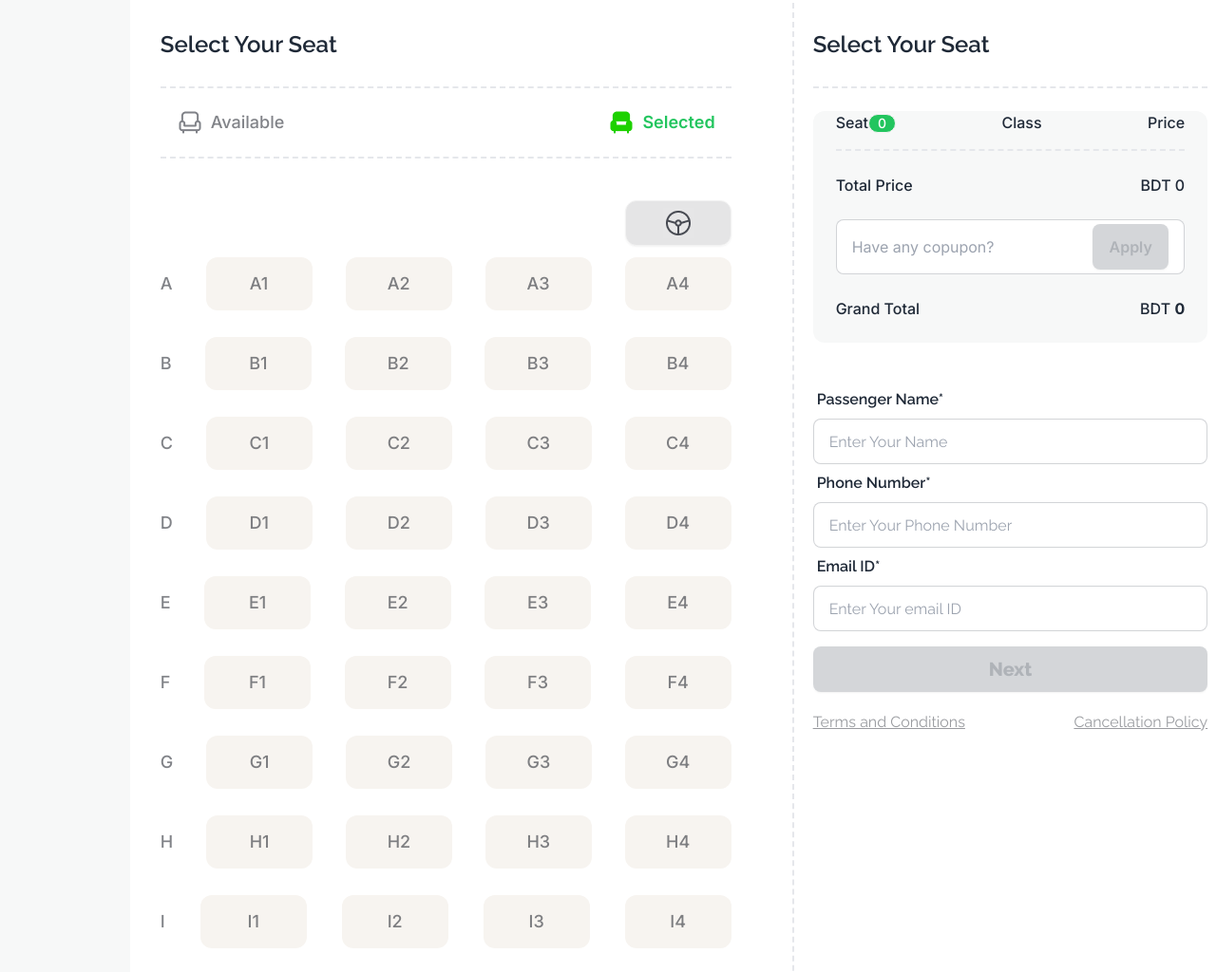
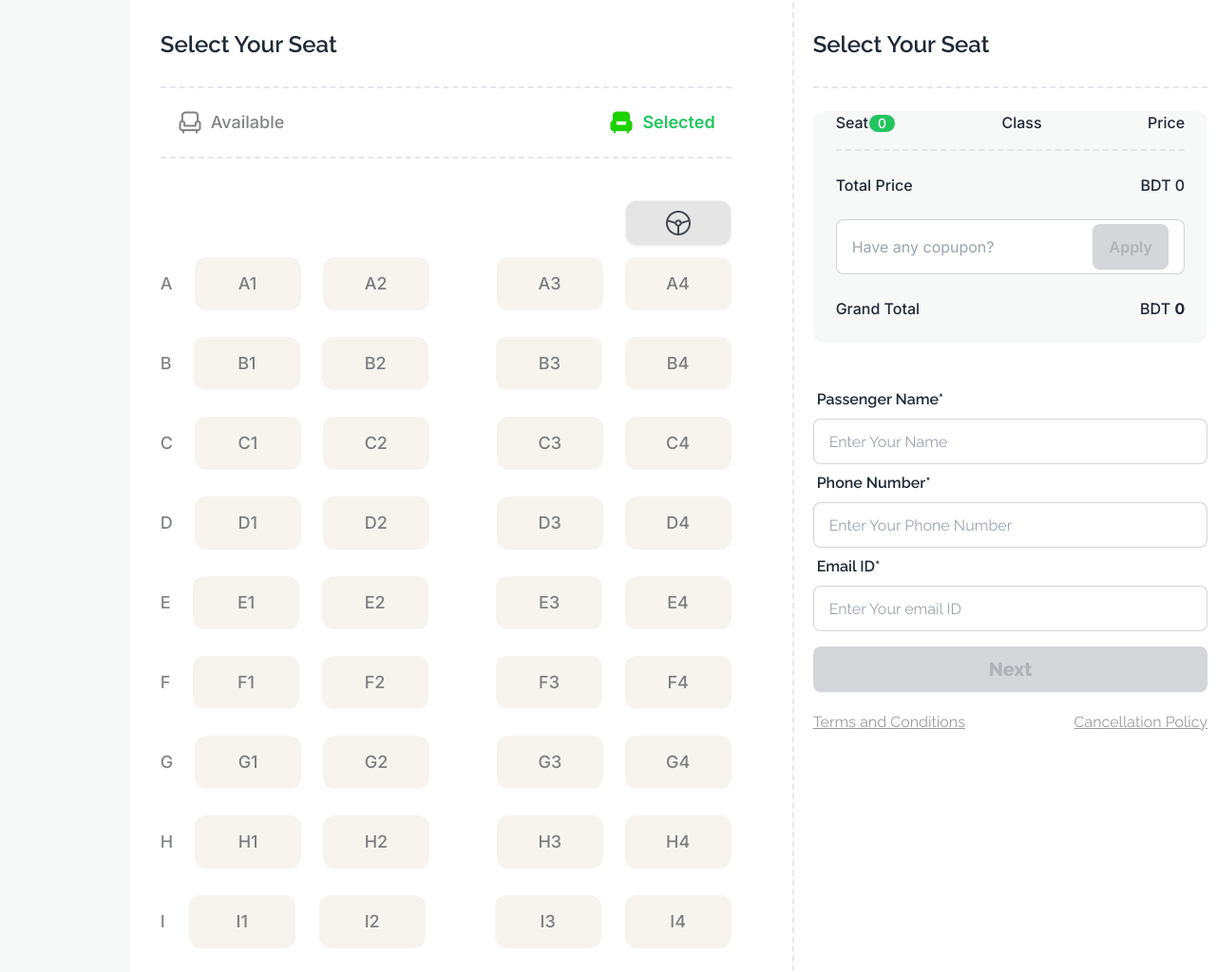
Before and after one commit to SubhaeSadeek/Br8A5-smart-ticketing, a plain HTML site: page index.html in a window 1280 px wide. Shown: the part 2051-3075 px from the top of the page at 95% size. Drawn offline with nearby package versions, Linux system fonts and the light colour scheme.

Commit message:
projet is finshed and ready for submitting alhamdulillah

```diff
--- a/index.html
+++ b/index.html
@@ -209,71 +209,71 @@
                 <p>A</p>
 
                 <button id="a1" class=" btn-seat w-28 h-14 border-none seat bg-[#F7f4F0] rounded-xl">A1</button>
-                <button id="a2" class=" btn-seat w-28 h-14 border-none seat bg-[#F7f4F0] rounded-xl">A2</button>
-                <button id="a3" class=" btn-seat w-28 h-14 border-none seat bg-[#F7f4F0] rounded-xl">A3</button>
+                <button id="a2" class=" btn-seat w-28 h-14 border-none seat bg-[#F7f4F0] rounded-xl mr-6">A2</button>
+                <button id="a3" class=" btn-seat w-28 h-14 border-none seat bg-[#F7f4F0] rounded-xl ml-6">A3</button>
                 <button id="a4" class=" btn-seat w-28 h-14 border-none seat bg-[#F7f4F0] rounded-xl">A4</button>
               </div>
               <div id="b" class="flex justify-between items-center mb-7">
                 <p>B</p>
                 <button id="b1" class="btn-seat w-28 h-14 border-none seat bg-[#F7f4F0] rounded-xl">B1</button>
-                <button id="b2" class="btn-seat w-28 h-14 border-none seat bg-[#F7f4F0] rounded-xl">B2</button>
-                <button id="b3" class="btn-seat w-28 h-14 border-none seat bg-[#F7f4F0] rounded-xl">B3</button>
+                <button id="b2" class="btn-seat w-28 h-14 border-none seat bg-[#F7f4F0] rounded-xl mr-6">B2</button>
+                <button id="b3" class="btn-seat w-28 h-14 border-none seat bg-[#F7f4F0] rounded-xl ml-6">B3</button>
                 <button id="b4" class="btn-seat w-28 h-14 border-none seat bg-[#F7f4F0] rounded-xl">B4</button>
               </div>
               <div id="c" class="flex justify-between items-center mb-7">
                 <p>C</p>
                 <button id="c1" class="btn-seat w-28 h-14 border-none seat bg-[#F7f4F0] rounded-xl">C1</button>
-                <button id="c2" class="btn-seat w-28 h-14 border-none seat bg-[#F7f4F0] rounded-xl">C2</button>
-                <button id="c3" class="btn-seat w-28 h-14 border-none seat bg-[#F7f4F0] rounded-xl">C3</button>
+                <button id="c2" class="btn-seat w-28 h-14 border-none seat bg-[#F7f4F0] rounded-xl mr-6">C2</button>
+                <button id="c3" class="btn-seat w-28 h-14 border-none seat bg-[#F7f4F0] rounded-xl ml-6">C3</button>
                 <button id="c4" class="btn-seat w-28 h-14 border-none seat bg-[#F7f4F0] rounded-xl">C4</button>
               </div>
               <div id="d" class="flex justify-between items-center mb-7">
                 <p>D</p>
                 <button id="d1" class="btn-seat w-28 h-14 border-none seat bg-[#F7f4F0] rounded-xl">D1</button>
-                <button id="d2" class="btn-seat w-28 h-14 border-none seat bg-[#F7f4F0] rounded-xl">D2</button>
-                <button id="d3" class="btn-seat w-28 h-14 border-none seat bg-[#F7f4F0] rounded-xl">D3</button>
+                <button id="d2" class="btn-seat w-28 h-14 border-none seat bg-[#F7f4F0] rounded-xl mr-6">D2</button>
+                <button id="d3" class="btn-seat w-28 h-14 border-none seat bg-[#F7f4F0] rounded-xl ml-6">D3</button>
                 <button id="d4" class="btn-seat w-28 h-14 border-none seat bg-[#F7f4F0] rounded-xl">D4</button>
               </div>
               <div id="e" class="flex justify-between items-center mb-7">
                 <p>E</p>
                 <button id="e1" class="btn-seat w-28 h-14 border-none seat bg-[#F7f4F0] rounded-xl">E1</button>
-                <button id="e2" class="btn-seat w-28 h-14 border-none seat bg-[#F7f4F0] rounded-xl">E2</button>
-                <button id="e3" class="btn-seat w-28 h-14 border-none seat bg-[#F7f4F0] rounded-xl">E3</button>
+                <button id="e2" class="btn-seat w-28 h-14 border-none seat bg-[#F7f4F0] rounded-xl mr-6">E2</button>
+                <button id="e3" class="btn-seat w-28 h-14 border-none seat bg-[#F7f4F0] rounded-xl ml-6">E3</button>
                 <button id="e4" class="btn-seat w-28 h-14 border-none seat bg-[#F7f4F0] rounded-xl">E4</button>
               </div>
               <div id="f" class="flex justify-between items-center mb-7">
                 <p>F</p>
                 <button id="f1" class="btn-seat w-28 h-14 border-none seat bg-[#F7f4F0] rounded-xl">F1</button>
-                <button id="f2" class="btn-seat w-28 h-14 border-none seat bg-[#F7f4F0] rounded-xl">F2</button>
-                <button id="f3" class="btn-seat w-28 h-14 border-none seat bg-[#F7f4F0] rounded-xl">F3</button>
+                <button id="f2" class="btn-seat w-28 h-14 border-none seat bg-[#F7f4F0] rounded-xl mr-6">F2</button>
+                <button id="f3" class="btn-seat w-28 h-14 border-none seat bg-[#F7f4F0] rounded-xl ml-6">F3</button>
                 <button id="f4" class="btn-seat w-28 h-14 border-none seat bg-[#F7f4F0] rounded-xl">F4</button>
               </div>
               <div id="g" class="flex justify-between items-center mb-7">
                 <p>G</p>
                 <button id="g1" class="btn-seat w-28 h-14 border-none seat bg-[#F7f4F0] rounded-xl">G1</button>
-                <button id="g2" class="btn-seat w-28 h-14 border-none seat bg-[#F7f4F0] rounded-xl">G2</button>
-                <button id="g3" class="btn-seat w-28 h-14 border-none seat bg-[#F7f4F0] rounded-xl">G3</button>
+                <button id="g2" class="btn-seat w-28 h-14 border-none seat bg-[#F7f4F0] rounded-xl mr-6">G2</button>
+                <button id="g3" class="btn-seat w-28 h-14 border-none seat bg-[#F7f4F0] rounded-xl ml-6">G3</button>
                 <button id="g4" class="btn-seat w-28 h-14 border-none seat bg-[#F7f4F0] rounded-xl">G4</button>
               </div>
               <div id="h" class="flex justify-between items-center mb-7">
                 <p>H</p>
                 <button id="h1" class="btn-seat w-28 h-14 border-none seat bg-[#F7f4F0] rounded-xl">H1</button>
-                <button id="h2" class="btn-seat w-28 h-14 border-none seat bg-[#F7f4F0] rounded-xl">H2</button>
-                <button id="h3" class="btn-seat w-28 h-14 border-none seat bg-[#F7f4F0] rounded-xl">H3</button>
+                <button id="h2" class="btn-seat w-28 h-14 border-none seat bg-[#F7f4F0] rounded-xl mr-6">H2</button>
+                <button id="h3" class="btn-seat w-28 h-14 border-none seat bg-[#F7f4F0] rounded-xl ml-6">H3</button>
                 <button id="h4" class="btn-seat w-28 h-14 border-none seat bg-[#F7f4F0] rounded-xl">H4</button>
               </div>
               <div id="i" class="flex justify-between items-center mb-7">
                 <p>I</p>
                 <button id="i1" class="btn-seat w-28 h-14 border-none seat bg-[#F7f4F0] rounded-xl">I1</button>
-                <button id="i2" class="btn-seat w-28 h-14 border-none seat bg-[#F7f4F0] rounded-xl">I2</button>
-                <button id="i3" class="btn-seat w-28 h-14 border-none seat bg-[#F7f4F0] rounded-xl">I3</button>
+                <button id="i2" class="btn-seat w-28 h-14 border-none seat bg-[#F7f4F0] rounded-xl mr-6">I2</button>
+                <button id="i3" class="btn-seat w-28 h-14 border-none seat bg-[#F7f4F0] rounded-xl ml-6">I3</button>
                 <button id="i4" class="btn-seat w-28 h-14 border-none seat bg-[#F7f4F0] rounded-xl">I4</button>
               </div>
               <div id="j" class="flex justify-between items-center">
                 <p>J</p>
                 <button id="j1" class="btn-seat w-28 h-14 border-none seat bg-[#F7f4F0] rounded-xl">J1</button>
-                <button id="j2" class="btn-seat w-28 h-14 border-none seat bg-[#F7f4F0] rounded-xl">J2</button>
-                <button id="j3" class="btn-seat w-28 h-14 border-none seat bg-[#F7f4F0] rounded-xl">J3</button>
+                <button id="j2" class="btn-seat w-28 h-14 border-none seat bg-[#F7f4F0] rounded-xl mr-6">J2</button>
+                <button id="j3" class="btn-seat w-28 h-14 border-none seat bg-[#F7f4F0] rounded-xl ml-6">J3</button>
                 <button id="j4" class="btn-seat w-28 h-14 border-none seat bg-[#F7f4F0] rounded-xl">J4</button>
               </div>
             </div>
```
